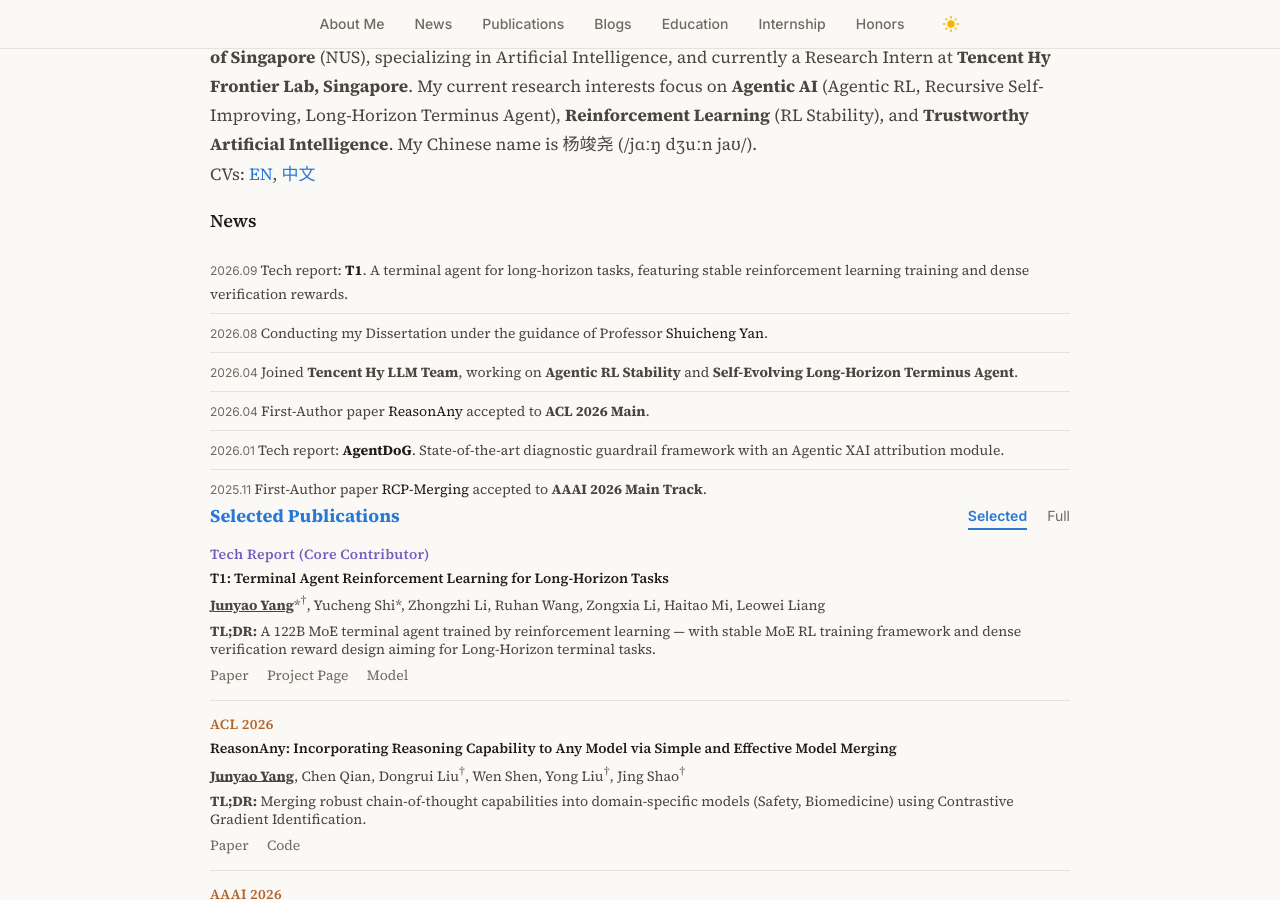
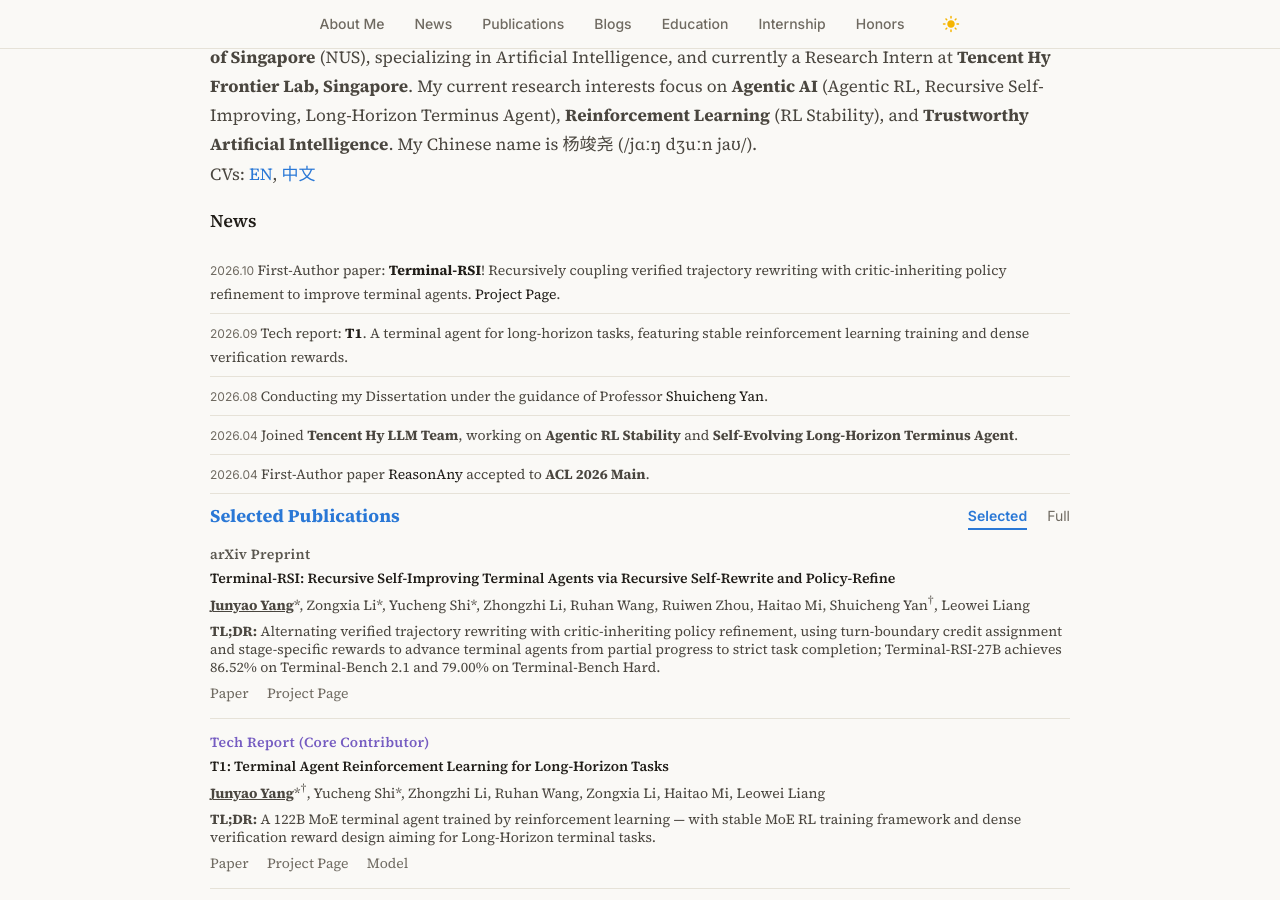
Before and after one commit to jyyang26/jyyang26.github.io, a Jekyll site: the page built from _pages/about.md, in a window 1280 px wide and 900 px high, scrolled down 312 px. Built offline with Jekyll 4.4.1, drawn with Linux system fonts in a browser that asks for light colours.

Commit message:
Update about.md

```diff
--- a/_pages/about.md
+++ b/_pages/about.md
@@ -450,6 +450,7 @@
     <section id="news" class="content-box">
       <div class="box-header"><h2 class="box-title">News</h2></div>
       <ul class="news-list">
+        <li><span class="news-tag">2026.10</span> First-Author paper: <strong><a href="https://arxiv.org/abs/2610.22192">Terminal-RSI</a></strong>! Recursively coupling verified trajectory rewriting with critic-inheriting policy refinement to improve terminal agents. <a href="https://jyyang26.github.io/terminal-rsi">Project Page</a>.</li>
       <li><span class="news-tag">2026.09</span> Tech report: <strong><a href="https://arxiv.org/abs/2609.11042">T1</a></strong>. A terminal agent for long-horizon tasks, featuring stable reinforcement learning training and dense verification rewards.</li>
        <li><span class="news-tag">2026.08</span> Conducting my Dissertation under the guidance of Professor <a href="https://scholar.google.com/citations?user=DNuiPHwAAAAJ&hl=en">Shuicheng Yan</a>.</li>
         <!-- <li><span class="news-tag">2026.07</span> New paper: <strong><a href="https://arxiv.org/abs/2607.18722">Stale but Stable</a></strong>! Staleness-adaptive trust regions stabilize asynchronous RL by tightening high-mismatch updates while preserving ordinary-token behavior.</li>
@@ -486,8 +487,21 @@
         </div>
       </div>
 
-      <!-- Selected Publications (accepted only, incl. Tech Report) -->
+      <!-- Selected Publications -->
       <div id="pub-selected" class="pub-list active">
+
+        <div class="paper-entry">
+          <div class="paper-info">
+            <span class="paper-venue venue-arxiv">arXiv Preprint</span>
+            <a href="https://arxiv.org/abs/2610.22192" class="paper-title">Terminal-RSI: Recursive Self-Improving Terminal Agents via Recursive Self-Rewrite and Policy-Refine</a>
+            <div class="paper-auth"><strong><u>Junyao Yang</u></strong>*, Zongxia Li*, Yucheng Shi*, Zhongzhi Li, Ruhan Wang, Ruiwen Zhou, Haitao Mi, Shuicheng Yan<sup>&dagger;</sup>, Leowei Liang</div>
+            <div class="paper-tldr"><strong>TL;DR:</strong> Alternating verified trajectory rewriting with critic-inheriting policy refinement, using turn-boundary credit assignment and stage-specific rewards to advance terminal agents from partial progress to strict task completion; Terminal-RSI-27B achieves 86.52% on Terminal-Bench 2.1 and 79.00% on Terminal-Bench Hard.</div>
+            <div class="paper-links">
+              <a href="https://arxiv.org/abs/2610.22192">Paper</a>
+              <a href="https://jyyang26.github.io/terminal-rsi">Project Page</a>
+            </div>
+          </div>
+        </div>
 
         <div class="paper-entry">
           <div class="paper-info">
@@ -656,6 +670,19 @@
 
       <!-- Full Publications (all, incl. arXiv preprints & Tech Report) -->
       <div id="pub-full" class="pub-list">
+
+        <div class="paper-entry">
+          <div class="paper-info">
+            <span class="paper-venue venue-arxiv">arXiv Preprint</span>
+            <a href="https://arxiv.org/abs/2610.22192" class="paper-title">Terminal-RSI: Recursive Self-Improving Terminal Agents via Recursive Self-Rewrite and Policy-Refine</a>
+            <div class="paper-auth"><strong><u>Junyao Yang</u></strong>*, Zongxia Li*, Yucheng Shi*, Zhongzhi Li, Ruhan Wang, Ruiwen Zhou, Haitao Mi, Shuicheng Yan<sup>&dagger;</sup>, Leowei Liang</div>
+            <div class="paper-tldr"><strong>TL;DR:</strong> Alternating verified trajectory rewriting with critic-inheriting policy refinement, using turn-boundary credit assignment and stage-specific rewards to advance terminal agents from partial progress to strict task completion; Terminal-RSI-27B achieves 86.52% on Terminal-Bench 2.1 and 79.00% on Terminal-Bench Hard.</div>
+            <div class="paper-links">
+              <a href="https://arxiv.org/abs/2610.22192">Paper</a>
+              <a href="https://jyyang26.github.io/terminal-rsi">Project Page</a>
+            </div>
+          </div>
+        </div>
 
         <div class="paper-entry">
           <div class="paper-info">
```
